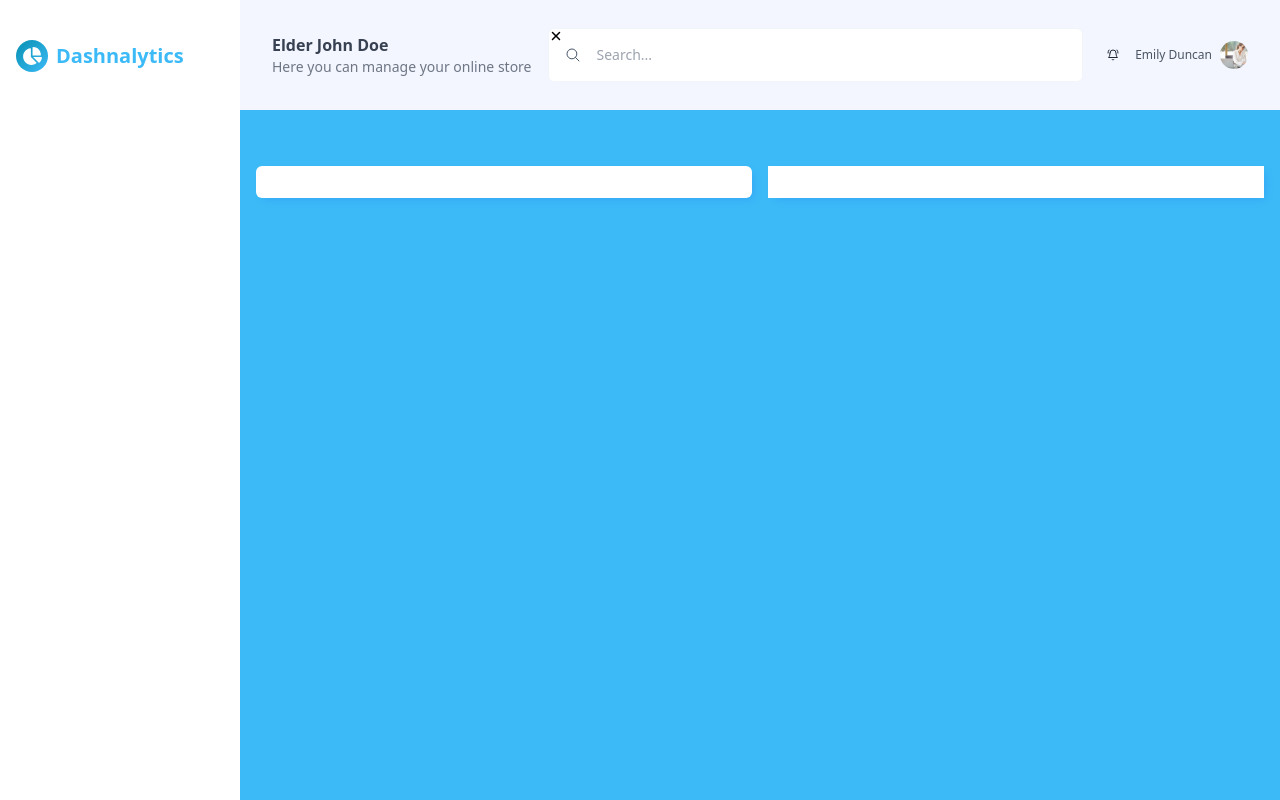
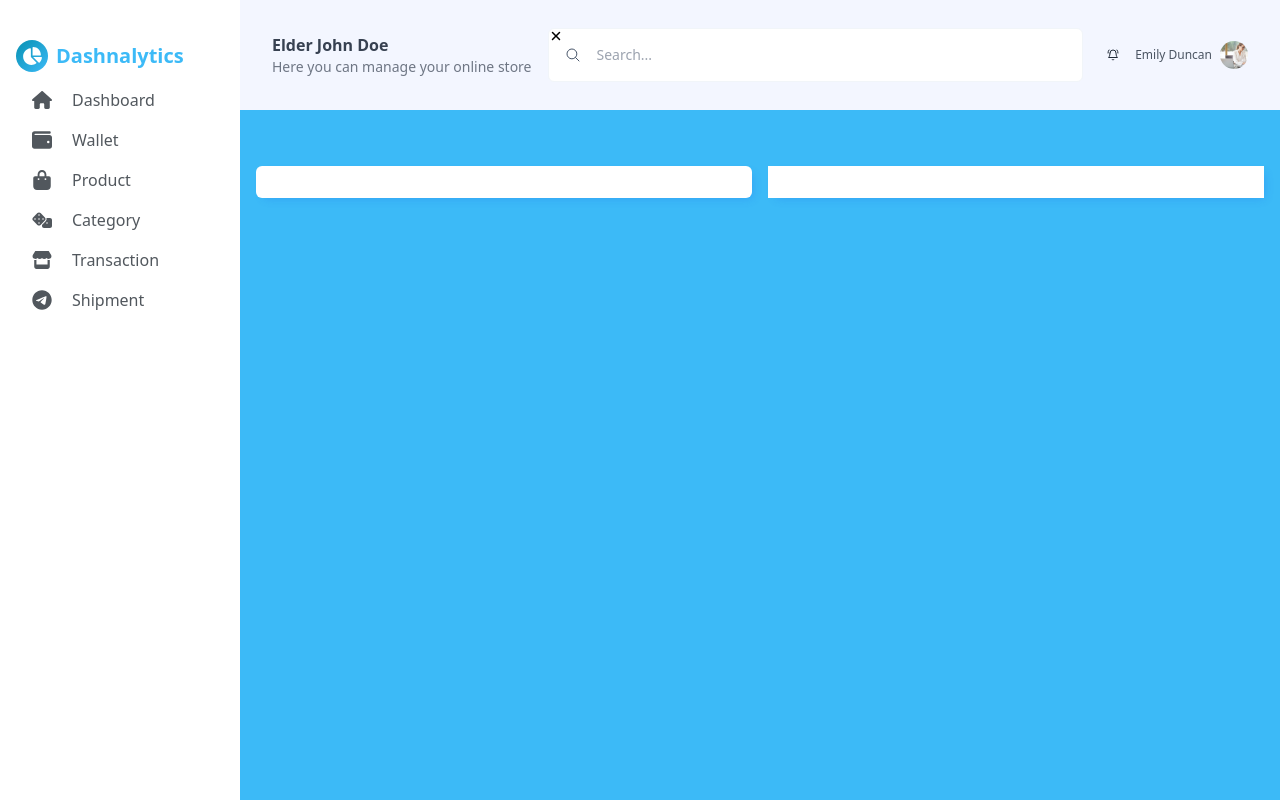
Before and after one commit to frethereeks/dashnalytics, a React (Vite) app: page / in a window 1280 px wide. Built offline with nearby package versions, Linux system fonts and the light colour scheme.

Commit message:
Add navigation links in the sidebar from the sidebarLink.jsx file created in the data folder

```diff
--- a/src/components/Sidebar.jsx
+++ b/src/components/Sidebar.jsx
@@ -1,6 +1,7 @@
 import React from 'react'
 import { Link } from 'react-router-dom'
 import { FaChartPie } from 'react-icons/fa6'
+import { sidebarLinks } from '../data/sidebarLinks'
 
 export default function Sidebar() {
   return (
@@ -12,6 +13,13 @@ export default function Sidebar() {
           </div>
           <h1 className="text-lg md:text-xl text-main font-bold">Dashnalytics</h1>
         </a>
+        <div className="flex flex-col">
+          {
+            sidebarLinks.map(el => (
+              <a key={el.id} href={el.link} className='flex gap-2 items-center rounded-md py-2 px-4 text-dark/80 bg-transparent hover:bg-primary hover:text-main'><span className="text-lg md:text-xl w-8 flex-shrink-0">{el.icon}</span>{el.title}</a>
+            ))
+          }
+        </div>
       </div>
     </nav>
 
--- /dev/null
+++ b/src/data/sidebarLinks.jsx
@@ -0,0 +1,40 @@
+import { FaBagShopping, FaDice, FaHouse, FaStore, FaTelegram, FaWallet } from "react-icons/fa6";
+
+export const sidebarLinks = [
+    {
+        id: "80250",
+        title: "Dashboard",
+        link: "/",
+        icon: <FaHouse />,
+    },
+    {
+        id: "80251",
+        title: "Wallet",
+        link: "/wallet",
+        icon: <FaWallet />,
+    },
+    {
+        id: "80252",
+        title: "Product",
+        link: "/product",
+        icon: <FaBagShopping />,
+    },
+    {
+        id: "80253",
+        title: "Category",
+        link: "/category",
+        icon: <FaDice />,
+    },
+    {
+        id: "80254",
+        title: "Transaction",
+        link: "/transaction",
+        icon: <FaStore />,
+    },
+    {
+        id: "80255",
+        title: "Shipment",
+        link: "/shipment",
+        icon: <FaTelegram />,
+    },
+]
--- a/tailwind.config.js
+++ b/tailwind.config.js
@@ -8,7 +8,8 @@ export default {
     extend: {
       colors: {
         primary: "#f3f6ff",
-        main: "#3cbaf7"
+        main: "#3cbaf7",
+        dark: "#262d35",
       },
       boxShadow: {
         default: "4px 4px 10px -4px #1c64f24d"
```
Also changed, not shown: 1 other file (tests, documents, lock files or other folders).
